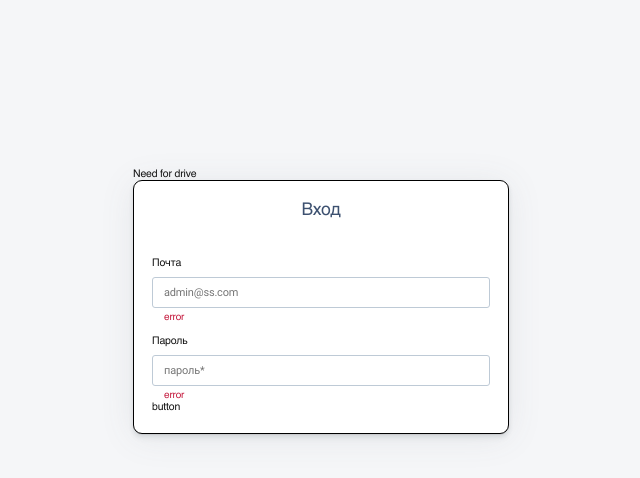
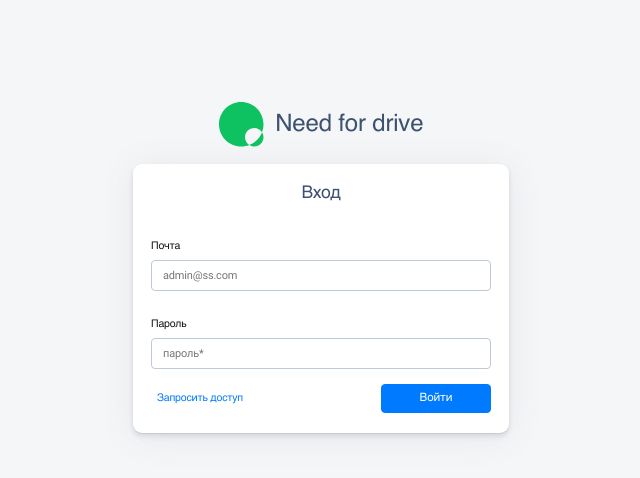
Before and after one commit to Zamdikhanov/carsharing-admin, a React (Create React App) app: page / in a window 1280 px wide. Shown: the top 478 px of the page, without its empty margins (319-959 px from the left). Built offline with nearby package versions, Linux system fonts and the light colour scheme.

Commit message:
add styles

```diff
--- a/src/pages/LoginPage/LoginPage.jsx
+++ b/src/pages/LoginPage/LoginPage.jsx
@@ -1,23 +1,30 @@
 import css from "./LoginPage.module.scss";
+import { ReactComponent as Logo } from '../../assets/logo.svg';
 
 function LoginPage() {
   return (
     <div className={css.container}>
       <div className={css.block}>
-        <header className={css.block_header}>Need for drive</header>
+        <header className={css.block_header}>
+          <Logo />
+          <h2 className={css.block_header__title}>Need for drive</h2>
+        </header>
         <main className={css.card}>
           <h3 className={css.card_header}>Вход</h3>
-          <label className={css.input_label}>
-            <span>Почта</span>
-            <input type="text" placeholder="admin@ss.com" />
+          <div className={css.input_container}>
+            <label>Почта</label>
+            <input type="email" placeholder="admin@ss.com" />
             <div>error</div>
-          </label>
-          <label className={css.input_label}>
-            <span>Пароль</span>
+          </div>
+          <div className={css.input_container}>
+            <label>Пароль</label>
             <input type="password" placeholder="пароль*" />
             <div>error</div>
-          </label>
-          <div>button</div>
+          </div>
+          <div className={css.card_footer}>
+            <button className={css.button}>Запросить доступ</button>
+            <button className={css.standart_button}>Войти</button>
+          </div>
         </main>
       </div>
     </div>
--- a/src/pages/LoginPage/LoginPage.module.scss
+++ b/src/pages/LoginPage/LoginPage.module.scss
@@ -3,12 +3,26 @@
     background-color: $color_background_admin;
     min-height: 100vh;
     width: 100vw;
-    padding-top: 168px;
+    padding-top: calc(100vh*0.128);
 }
 
 .block {
     margin: 0px auto;
     width: 376px;
+    &_header {
+        display: flex;
+        justify-content: center;
+        align-items: center;
+        margin-bottom: 16.5px;
+        &__title {
+            color: $color_title_text;
+            font-family: 'Helvetica', sans-serif;
+            font-weight: 400;
+            font-size: 24px;
+            line-height: 28px;
+            margin-left: 11.5px;
+        }
+    }
 }
 
 .card {
@@ -17,7 +31,6 @@
     box-shadow: 0px 1px 0px rgba(90, 97, 105, 0.11), 0px 2px 4px rgba(90, 97, 105, 0.12), 0px 5px 5px rgba(90, 97, 105, 0.06), 0px 3.5px 35px rgba(90, 97, 105, 0.1);
     border-radius: 9px;
     padding: 20px 18px;
-    border: 1px solid black;
     &_header {
         text-align: center;
         margin-bottom: 36px;
@@ -27,9 +40,14 @@
         letter-spacing: -0.4375px;
         color: $color_title_text;
     }
+    &_footer {
+        display: flex;
+        justify-content: space-between;
+        align-items: center;
+    }
 }
 
-.input_label {
+.input_container {
     display: block;
     position: relative;
     width: 100%;
@@ -37,7 +55,7 @@
     font-family: "Helvetica";
     font-style: normal;
     font-weight: 400;
-    & span {
+    & label {
         display: block;
         font-size: 10.5px;
         line-height: 12px;
@@ -50,10 +68,23 @@
         letter-spacing: -0.175439px;
         padding: 8px 11px;
         width: 100%;
-        border: 0.5px solid #becad6;
-        border-radius: 3px;
+        border: 0.5px solid $color_input_border;
+        border-radius: 4px;
+        color: $color_main_text;
+        &:focus {
+            outline: 0.5px solid $color_input_border;
+            color: $color_main_black;
         }
-    & div {
+        &:invalid {
+            border: 0.5px solid $color_alert;
+            box-shadow: 0px 2.5px 5.5px rgba(196, 24, 60, 0.1);
+        }
+        &:invalid:focus {
+            border: 0.5px solid $color_alert;
+            outline: 0.5px solid $color_alert;
+        }
+        &+div {
+            display: none;
             position: absolute;
             content: "";
             bottom: 0;
@@ -64,7 +95,59 @@
             letter-spacing: -0.175439px;
             color: $color_alert;
         }
-    &+.input_label {
+        &:invalid+div {
+            display: block;
+        }
+    }
+    &+.input_container {
         margin-top: 12px;
     }
 }
+
+.standart_button {
+    cursor: pointer;
+    height: 29px;
+    width: 110px;
+    color: #fff;
+    background: $color_main_choice;
+    border: 0.5px solid $color_main_choice;
+    border-radius: 4px;
+    font-family: 'Helvetica';
+    font-weight: 400;
+    font-size: 11.5px;
+    line-height: 13px;
+    letter-spacing: -0.0821429px;
+    transition: all ease-in-out 0.3s;
+    &:focus,
+    &:hover {
+        outline: none;
+        box-shadow: 0px 2.5px 5.5px rgba($color_main_choice, 0.3);
+    }
+    &:active {
+        border: 0.5px solid $color_main_black;
+        box-shadow: 0px 2.5px 5.5px 2.5px rgba($color_main_choice, 0.3);
+        transition: all ease-in-out 0.01s;
+    }
+}
+
+.button {
+    cursor: pointer;
+    background-color: transparent;
+    border: none;
+    outline: none;
+    font-family: 'Helvetica';
+    font-style: normal;
+    font-weight: 400;
+    font-size: 10.5px;
+    line-height: 12px;
+    letter-spacing: -0.18421px;
+    color: $color_main_choice;
+    &:focus,
+    &:hover {
+        text-decoration: underline;
+    }
+    &:active {
+        color: $color_main_black;
+        transition: all ease-in-out 0.01s;
+    }
+}
--- a/src/styles/variables.scss
+++ b/src/styles/variables.scss
@@ -3,7 +3,8 @@
 $color_main_black: #121212;
 $color_gray_dark: #999999;
 $color_gray_light: #eeeeee;
+$color_alert: #c4183c;
 $color_background_admin: #f5f6f8;
 $color_title_text: #3d5170;
 $color_main_text: #495057;
-$color_alert: #c4183c;
+$color_input_border: #BECAD6;
```
Lines whose indentation alone changed are shown as unchanged.
